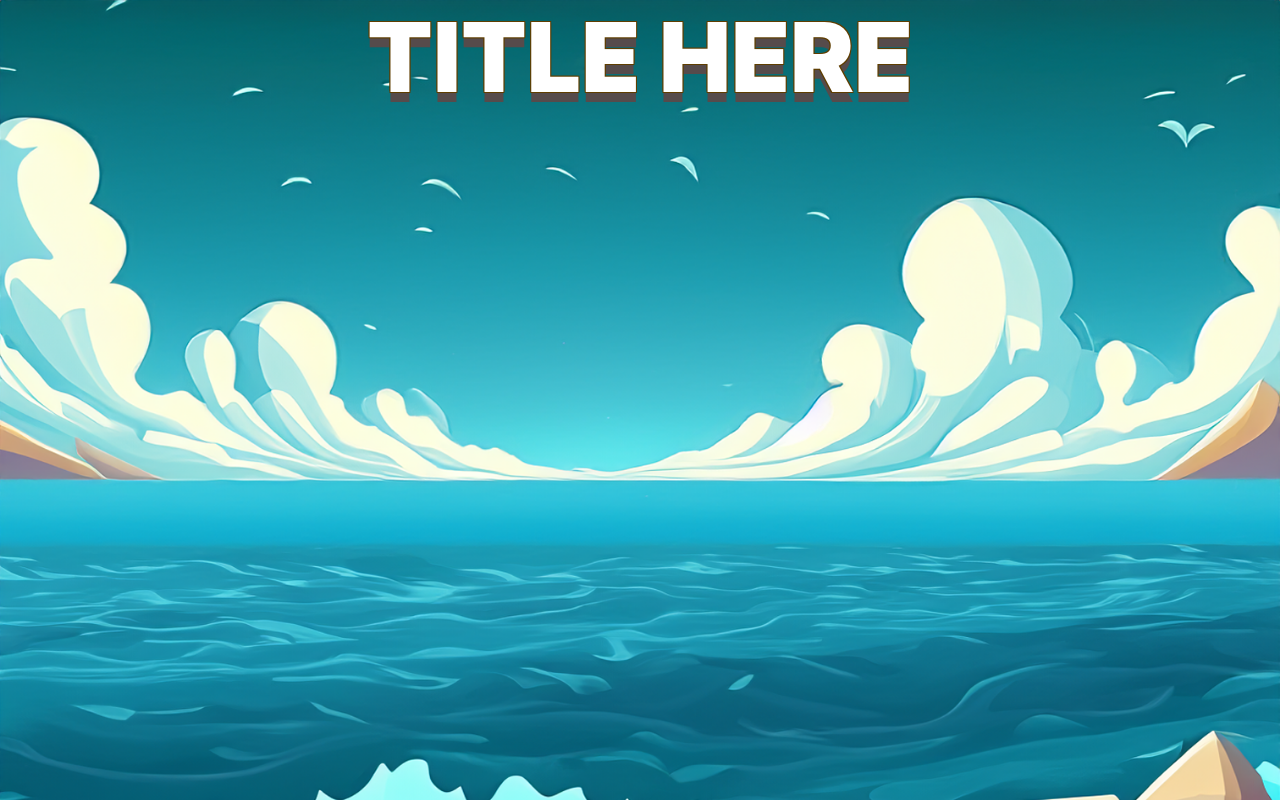
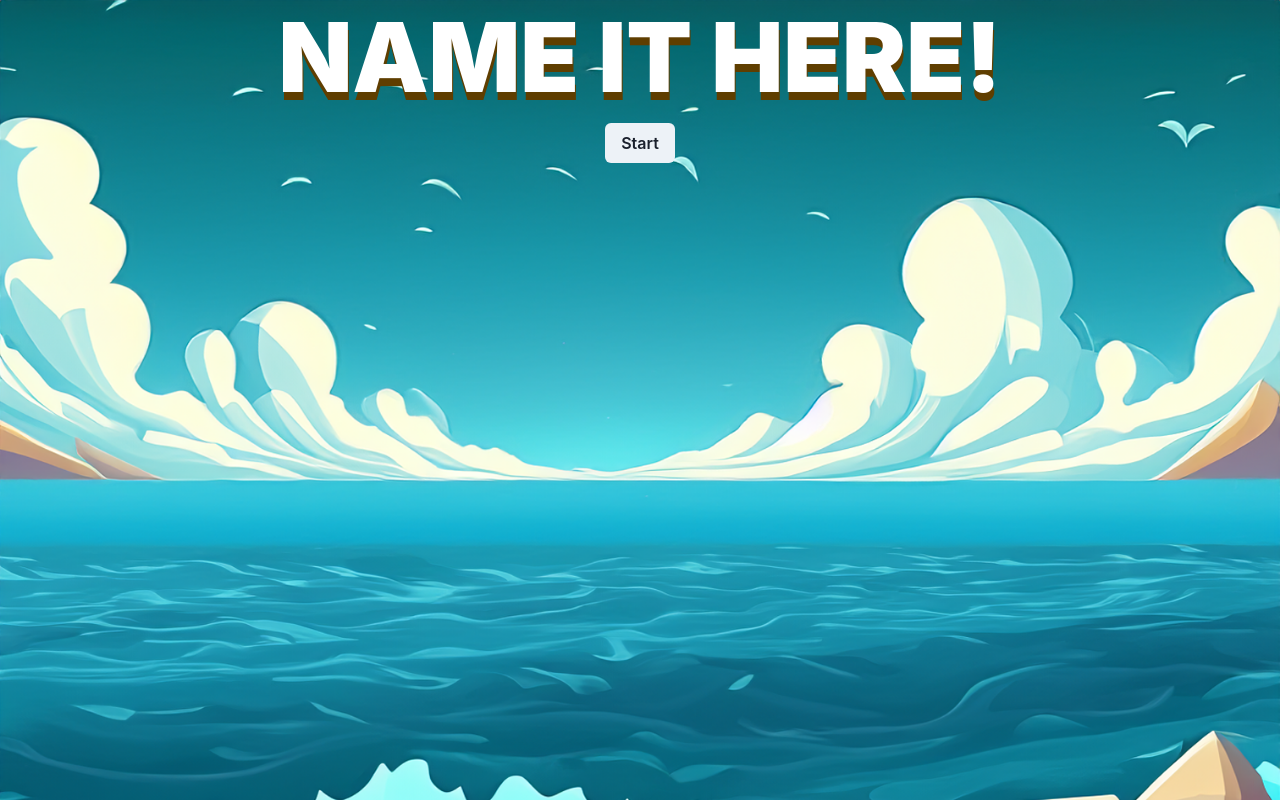
Before and after one commit to Nucl3arSn3k/Dandyhacks-2023, a Next.js app in the folder client/: page / in a window 1280 px wide. Built offline with nearby package versions, Linux system fonts and the light colour scheme.

Commit message:
new header comp

```diff
--- a/client/src/components/BoldedHeader.tsx
+++ b/client/src/components/BoldedHeader.tsx
@@ -12,29 +12,15 @@ export const BoldedHeader = ({
   ...rest
 }: Props & HeadingProps) => {
   return (
-    <>
     <Heading
       fontWeight={900}
       color="white"
-        position="absolute"
-        textShadow="-1px -1px 0 #5F3E00, 1px -1px 0 #5F3E00, -1px 1px 0 #5F3E00, 1px 1px 0 #5F3E00"
+      textShadow={`1px ${shadowOffset}px 0px #5F3E00`}
       zIndex={2}
       textTransform="uppercase"
       {...rest}
     >
       {text}
     </Heading>
-      <Heading
-        zIndex={1}
-        fontWeight={900}
-        color="#564B4B"
-        position="absolute"
-        top={`${shadowOffset}px`}
-        textTransform="uppercase"
-        {...rest}
-      >
-        {text}
-      </Heading>
-    </>
   );
 };
--- a/client/src/pages/index.tsx
+++ b/client/src/pages/index.tsx
@@ -1,12 +1,15 @@
 import Head from "next/head";
-import { Box, Flex, Heading, VStack } from "@chakra-ui/react";
+import { Box, Button, Flex, Heading, VStack } from "@chakra-ui/react";
 import { BoldedHeader } from "@/components/BoldedHeader";
 import Image from "next/image";
 
 export default function Home() {
   return (
     <VStack>
-      <BoldedHeader text="Title Here" fontSize="96px" shadowOffset={10} />
+      <VStack>
+        <BoldedHeader text="Name it Here!" fontSize="96px" shadowOffset={8} />
+        <Button>Start</Button>
+      </VStack>
       <Image
         src="/assets/background/ocean_bg.png"
         alt="Background"
```
Lines whose indentation alone changed are shown as unchanged.
